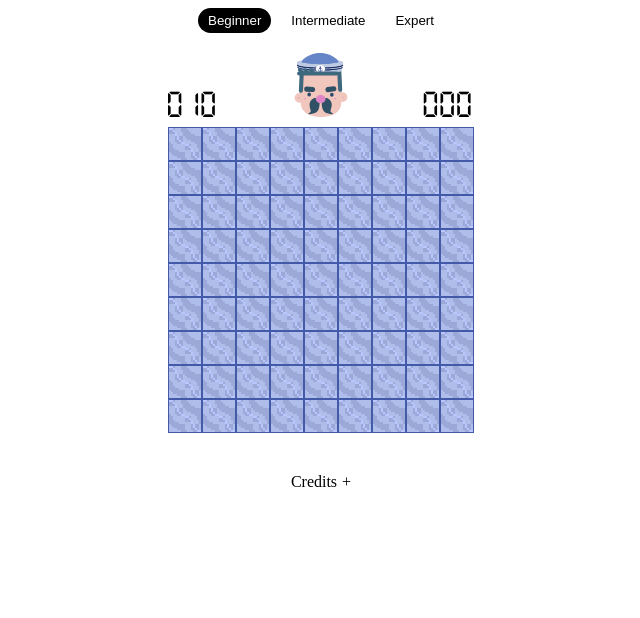
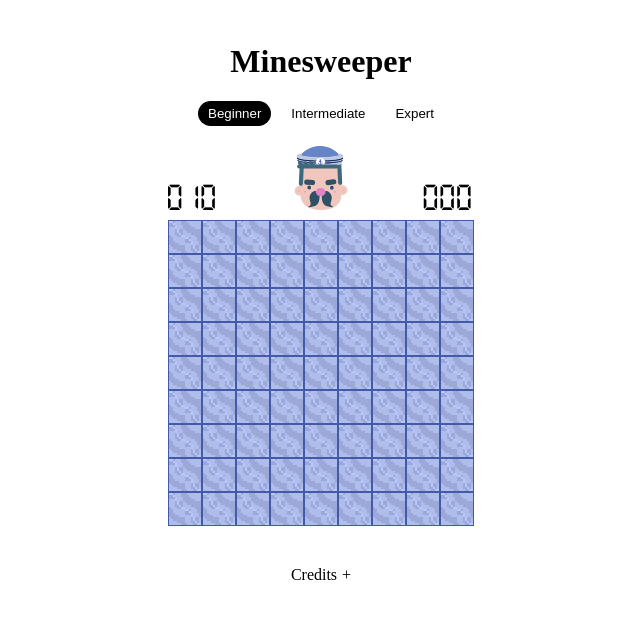
Before and after one commit to ezhai24/minesweeper, a Next.js app: page / in a window 1280 px wide. Shown: the top 618 px of the page, without its empty margins (319-959 px from the left). Built offline with nearby package versions, Linux system fonts and the light colour scheme.

Commit message:
add an h1

```diff
--- a/pages/index.tsx
+++ b/pages/index.tsx
@@ -1,8 +1,15 @@
+import styled from '@emotion/styled';
+
 import { Credits } from '@/components/Credits';
 import Minesweeper from '@/components/Minesweeper';
 
+const PageTitle = styled.h1({
+  marginTop: 35,
+});
+
 const Home = () => (
   <>
+    <PageTitle>Minesweeper</PageTitle>
     <Minesweeper />
     <Credits />
   </>
```
